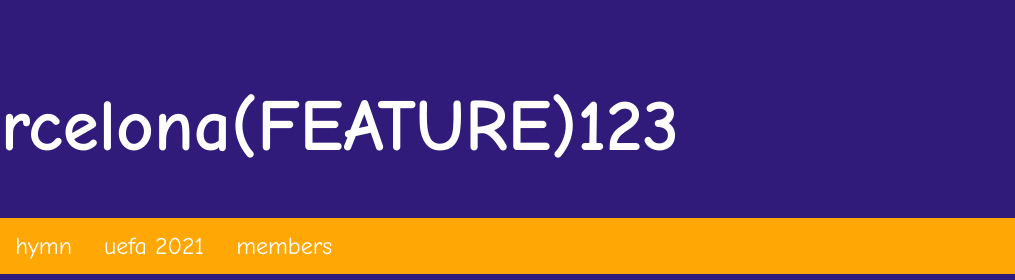
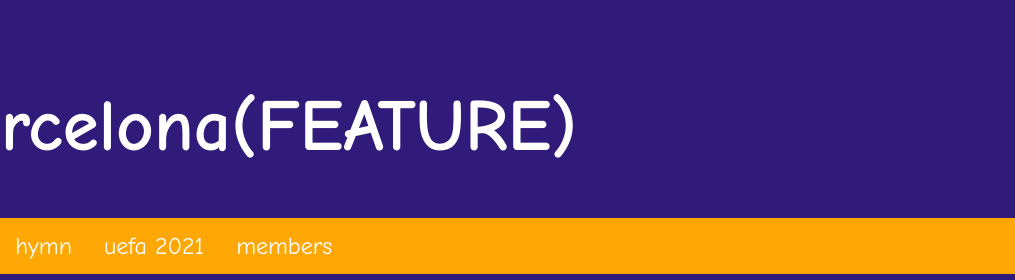
Before and after one commit to Hroskopf/Lab2, a plain HTML site: page index.html in a window 1280 px wide. Shown: the top 280 px of the page, 265-1280 px from the left. Drawn offline with Linux system fonts and the light colour scheme; a script that the page names is missing.

Commit message:
Revert "bad commit"
This reverts commit ecbf2c292940de258fa07a5cce41e8e804dca03d.

```diff
--- a/index.html
+++ b/index.html
@@ -8,7 +8,7 @@
 	<link href="style.css" rel="stylesheet" type="text/css">
 </head>
 <body>
-	<h1 class="title"><img src="source/logo.png"  width="100">FCBarcelona(FEATURE)123</h1>
+	<h1 class="title"><img src="source/logo.png"  width="100">FCBarcelona(FEATURE)</h1>
 
 	<ul class = "navbar">
 		<li class = "nav-item"><a class = "active"  href = "Index.html">home</a></li>
```
